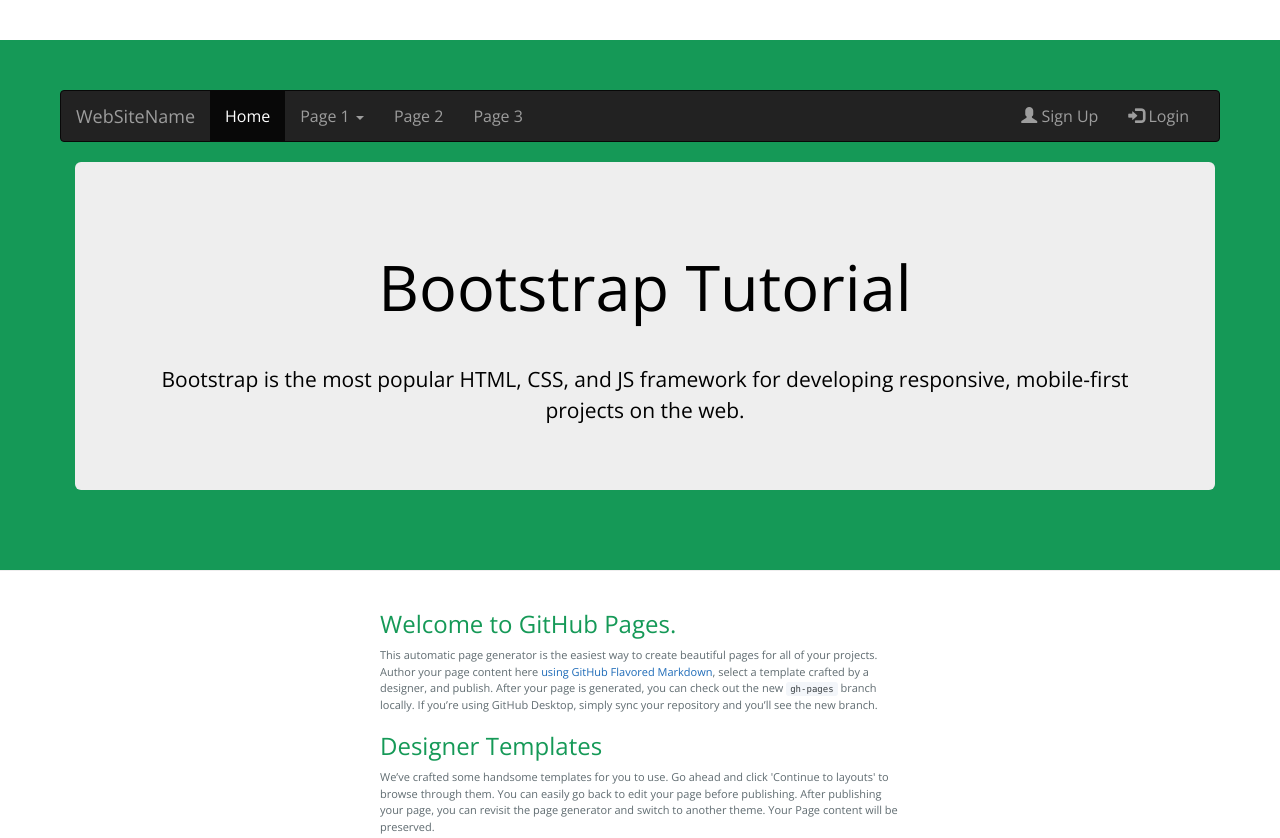
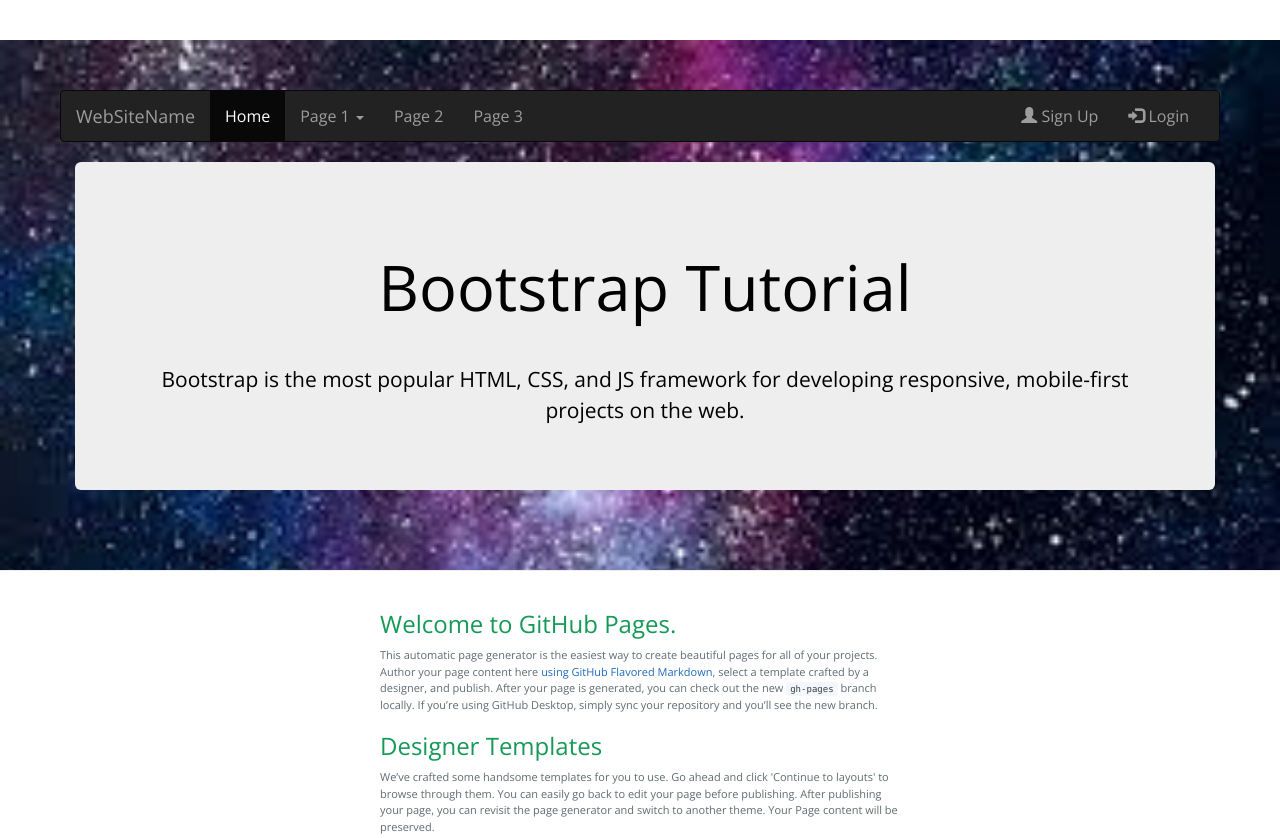
Before and after one commit to andrewjverner/Hello-World, a plain HTML site: page index.html in a window 1280 px wide. Shown: the top 838 px of the page. Drawn offline with nearby package versions, Linux system fonts and the light colour scheme.

Commit message:
Update stylesheet.css

```diff
--- a/stylesheets/stylesheet.css
+++ b/stylesheets/stylesheet.css
@@ -57,7 +57,9 @@ a {
   color: #000;
   text-align: center;
   background-color: #159957;
-  background-image: url(images/g5.jpg); }
+  background-image: url(../galaxy.jpg);
+  background-repeat: no-repeat;
+  background-size: cover}
 
 @media screen and (min-width: 64em) {
   .page-header {
```
